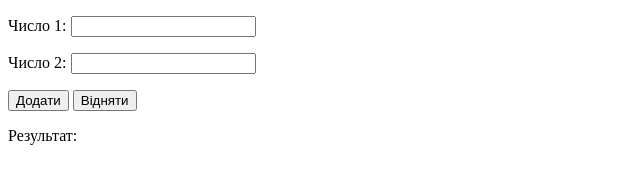
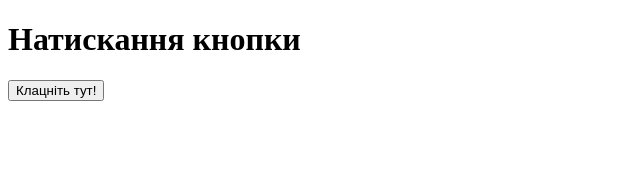
Before and after one commit to Hexa-Hexagon/LAB_3_JS, a plain HTML site: page index.html in a window 1280 px wide. Shown: the whole page, without its empty margins (0-640 px from the left). Drawn offline with Linux system fonts and the light colour scheme.

Commit message:
secondTask

```diff
--- a/index.html
+++ b/index.html
@@ -5,17 +5,15 @@
     <meta charset="UTF-8">
     <meta name="viewport" content="width=device-width, initial-scale=1.0">
     <title>Document</title>
-    <script src="./first.js" defer></script>
+    <script src="./second.js" defer></script>
 </head>
 
 <body>
-    <p>Число 1: <input type="text" id="inp1" /></p>
-    <p>Число 2: <input type="text" id="inp2" /></p>
-    <button onclick="plus()">Додати</button>
-    <button onclick="minus()">Відняти</button>
-    <p>Результат:
-        <p id="res"></p>
-    </p>
+    <h1>Натискання кнопки</h1>
+    <div id="ex1"></div>
+    <form name="form">
+        <input type="button" name="btn" value="Клацніть тут!" onclick="btnClick()" />
+    </form>
 </body>
 
 </html>
```
